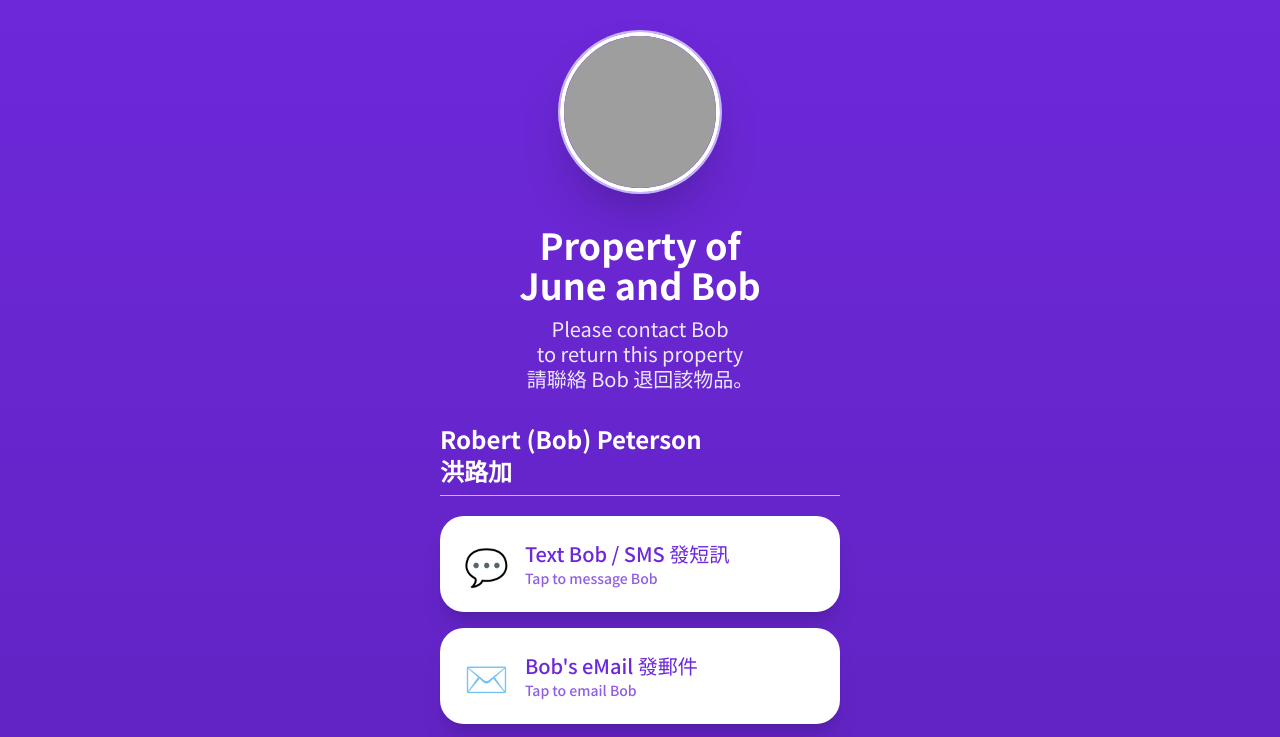
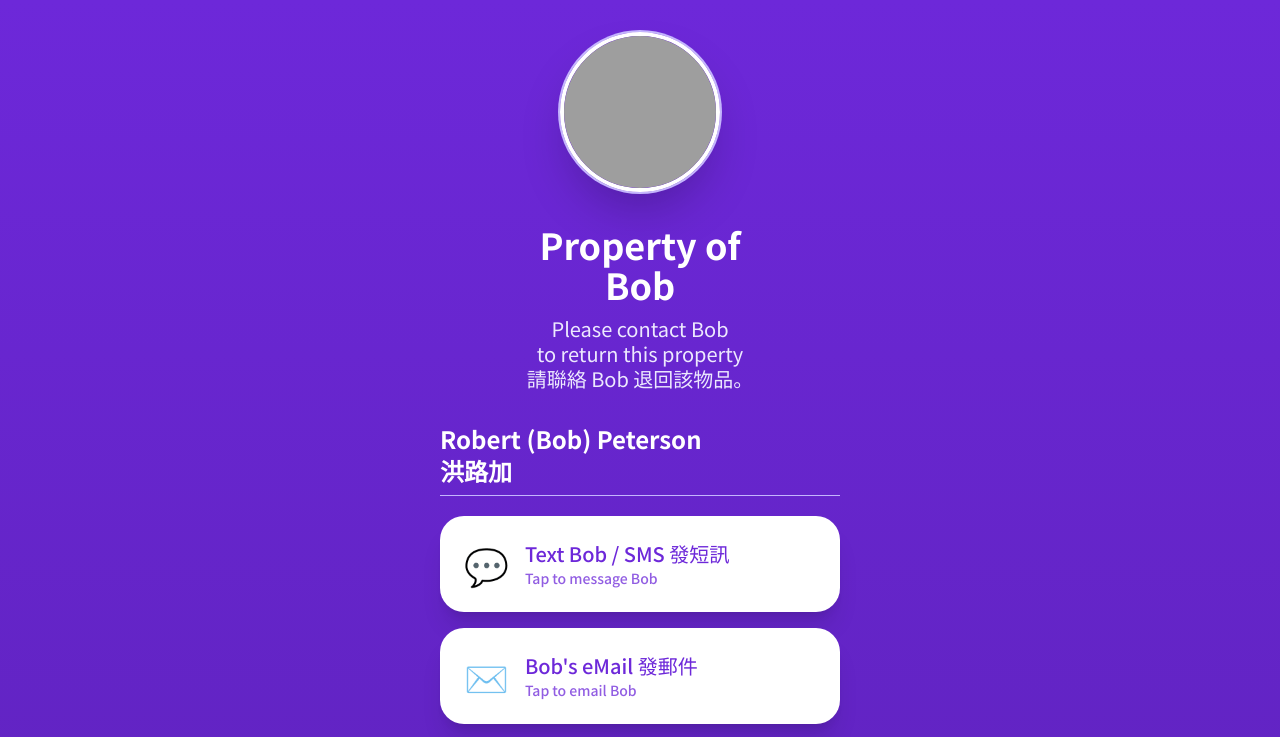
Before and after one commit to ttcq/jb, a plain HTML site: page 3525a6dd1760cb07db84d00375dfe5b829eba291/index.html in a window 1280 px wide. Shown: the top 737 px of the page. Drawn offline with nearby package versions, Linux system fonts and the light colour scheme; grey boxes are pictures that could not be loaded.

Commit message:
Update property owner name in index.html

```diff
--- a/3525a6dd1760cb07db84d00375dfe5b829eba291/index.html
+++ b/3525a6dd1760cb07db84d00375dfe5b829eba291/index.html
@@ -30,7 +30,7 @@
 
     <!-- Title -->
     <h1 class="text-4xl font-bold text-center mb-3">
-      Property of<br>June and Bob
+      Property of<br> Bob
     </h1>
 
     <p class="text-center text-violet-100 text-xl leading-tight mb-8">
```
